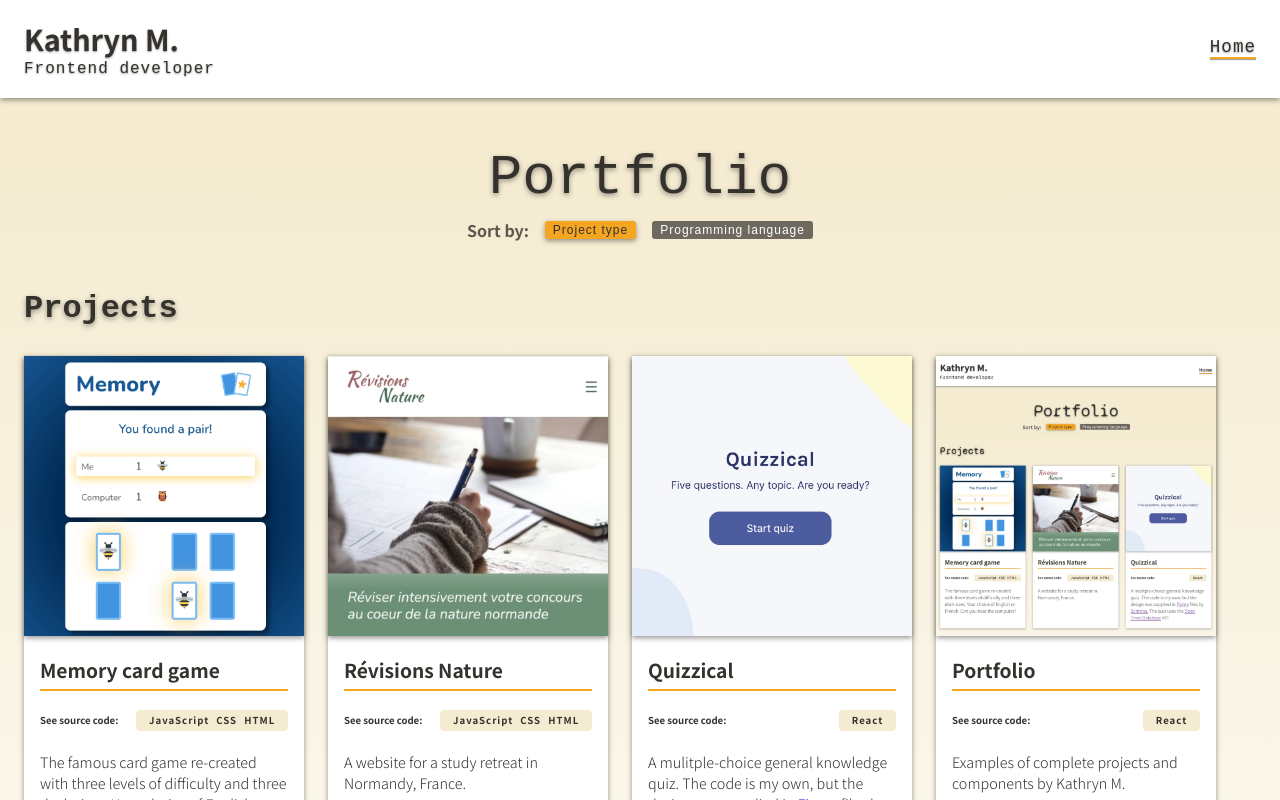
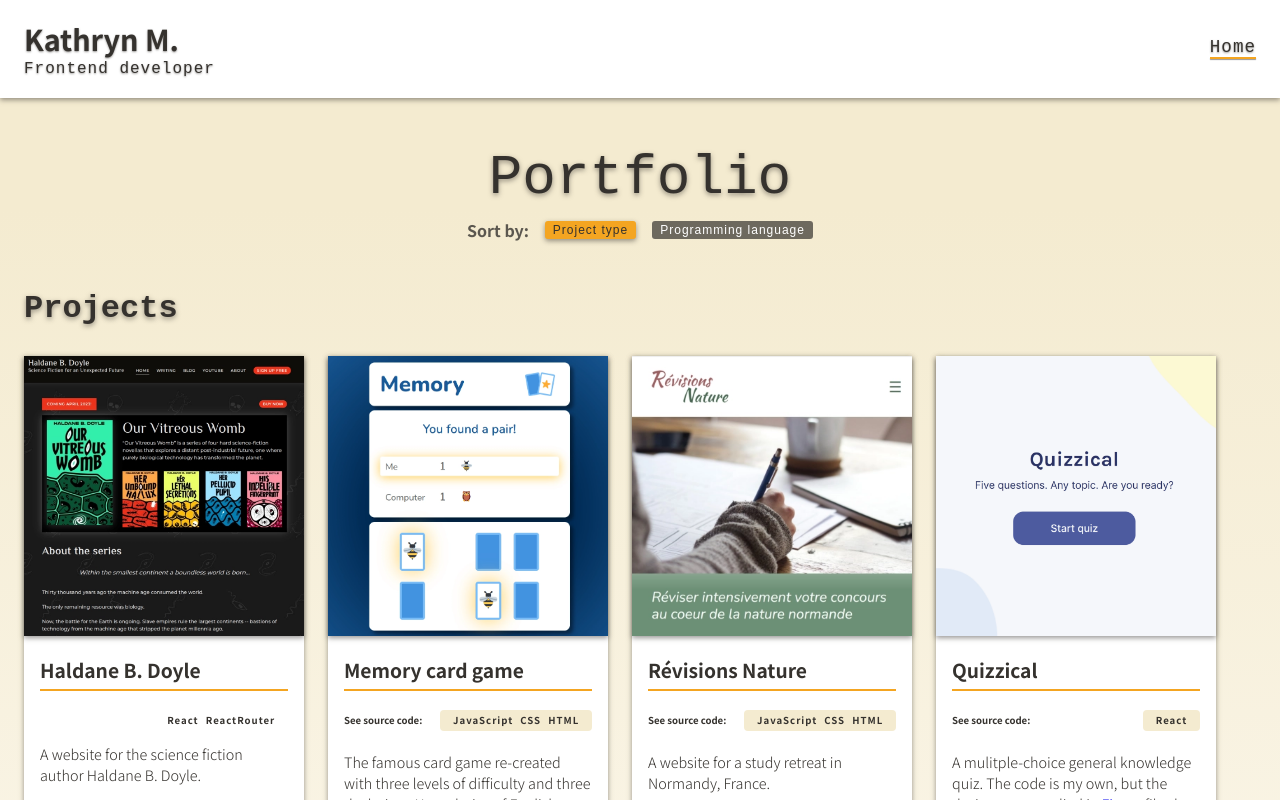
Before and after one commit to kathryn-m/portfolio, a React (Create React App) app: page / in a window 1280 px wide. Shown: the top 800 px of the page. Built offline with nearby package versions, Linux system fonts and the light colour scheme; a web font is replaced by a local one.

Commit message:
feat/7 added HaldaneBDoyle card in English and French

```diff
--- a/src/components/Card.js
+++ b/src/components/Card.js
@@ -17,8 +17,11 @@ export default function Card (props){
 			<div className='content'>
 				<a className="card-title" href={props.url} target="_blank" rel="noreferrer"><h3>{props.title}</h3></a>
 				<div className="code-container flex-row-between-center flex-wrap">
-					<p className="source-code-label">{headings.seeSourceCode} </p>
-					<a className="code-link" href={props.code} target="_blank" rel="noreferrer"><p className="proglang flex-column-center-start">{props.proglang}</p></a>
+					{props.code && <p className="source-code-label">{headings.seeSourceCode} </p>}
+					{props.code?
+						<a className="code-link" href={props.code} target="_blank" rel="noreferrer"><p className="proglang flex-column-center-start">{props.proglang}</p></a> :
+						<p className="code-without-link proglang">{props.proglang}</p>
+					}
 				</div>
 				{desc}
 			</div>
--- a/src/components/Main.js
+++ b/src/components/Main.js
@@ -39,7 +39,7 @@ export default function Main (props){
 				cards2.push(card)
 			}
 		}else{
-			if(item.proglang === "React"){
+			if(item.proglang === "React" || item.proglang === "React  ReactRouter"){
 				cards1.push(card)
 			}else if(item.proglang === "JavaScript CSS HTML"){
 				cards2.push(card)
--- a/src/data.js
+++ b/src/data.js
@@ -1,6 +1,18 @@
 //English
 
 export default [
+	{
+		id: 0,
+		role: "project",
+		title: "Haldane B. Doyle",
+		description: "A website for the science fiction author Haldane B. Doyle.",
+		proglang: `React  ReactRouter`,
+		code: "",
+		url: "https://haldanebdoyle.com/",
+		image_webp: "/img/hbd1.webp" ,
+		image: "/img/hbd1.png" ,
+		alt: "Haldane B. Doyle author website"
+	},
 	{
 		id: 1,
 		role: "project",
--- a/src/headings.js
+++ b/src/headings.js
@@ -11,7 +11,7 @@ export default {
 		sortLabel3: "Programming language" ,
 		h2_1: "Projects" ,
 		h2_2: "Components",
-		h2_3: "React",
+		h2_3: "React +",
 		h2_4: "JavaScript, CSS & HTML",
 		seeSourceCode: "See source code:",
 		// backToTop: "Back to top &#8593;",
--- a/src/index.css
+++ b/src/index.css
@@ -366,11 +366,16 @@ h3 {
 
 
 .source-code-label,
-.code-link {
+.code-link,
+.code-without-link {
   color: #35322e;
   font-size: .6rem;
   font-weight: 700;
   margin-bottom: .5rem;
+}
+
+.code-without-link {
+  margin-left: auto;
 }
 
 .source-code-label {
@@ -378,14 +383,18 @@ h3 {
   margin-right: .75rem;
 }
 
+.code-without-link,
 .code-link {
   display: block;
   width: min-content;
-  background-color: #F4EBD0;
-  text-decoration: none;
   letter-spacing: 1px;
   word-spacing: 4px;
   border-radius: 4px;
+}
+
+.code-link {
+  background-color: #F4EBD0;
+  text-decoration: none;
 }
 
 .proglang {
```
Also changed, not shown: src/data_alternate_french.js (+12 -0 lines), public/img/hbd1.png (added), public/img/hbd1.webp (added).
